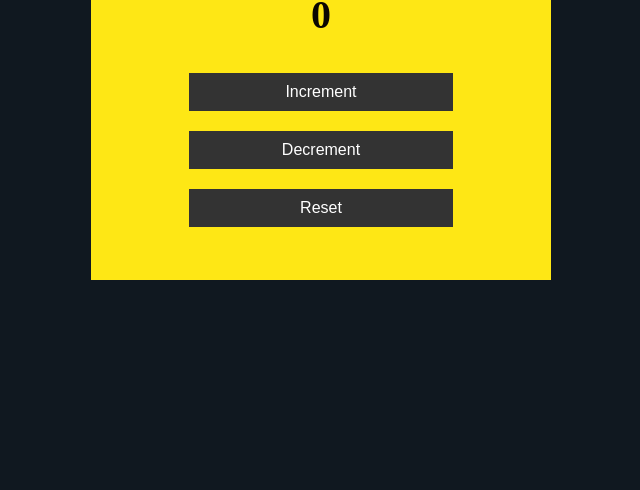
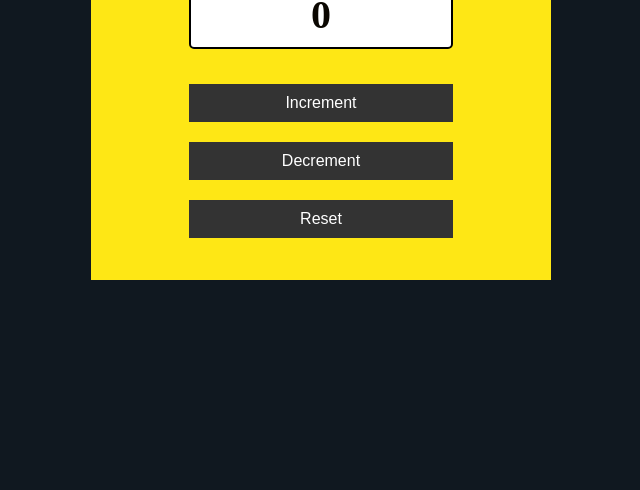
Before and after one commit to MahnoorGujjar/number-counter, a plain HTML site: page index.html in a window 1280 px wide. Shown: the part 310-800 px from the top of the page, without its empty margins (319-959 px from the left). Drawn offline with Linux system fonts and the light colour scheme.

Commit message:
Update styles.css

```diff
--- a/styles.css
+++ b/styles.css
@@ -1,11 +1,11 @@
-*{
+* {
     margin: 0;
     padding: 0;
     box-sizing: border-box;
     text-transform: capitalize;
+}
 
-}
-body{
+body {
     background-color: #101820;
     display: flex;
     justify-content: center;
@@ -13,36 +13,50 @@ body{
     color: #fff;
     height: 100vh;
 }
-.main{
+
+.main {
     width: 460px;
     height: 380px;
     text-align: center;
-   display: flex;
-   justify-content: center;
-   align-items: center;
-   background-color: #FEE715;
+    display: flex;
+    justify-content: center;
+    align-items: center;
+    background-color: #FEE715;
+}
 
-}
-h1{
+h1 {
     color: #333;
     font-weight: 800;
     font-size: 36px;
 }
+
 .box {
     text-align: center;
 }
+
 .value {
     font-size: 40px;
     font-weight: bold;
     margin-bottom: 30px;
     color: #0b0701;
+    width: 100%; /* Take full width of the parent container */
+    max-width: 460px; /* Ensure it doesn't exceed the width of the container */
+    height: 70px; /* Increased height */
+    display: flex;
+    justify-content: center;
+    align-items: center;
+    border: 2px solid black; /* Black border */
+    border-radius: 5px;
+    background-color: #fff;
 }
-.button{
+
+.button {
     display: flex;
     flex-direction: column;
     gap: 10px;
 }
-.btn{
+
+.btn {
     padding: 10px 20px;
     background-color: #333;
     color: #fff;
@@ -50,11 +64,12 @@ h1{
     cursor: pointer;
     font-size: 16px;
     margin: 5px 0;
+    width: 100%; /* Ensure button takes full width */
 }
+
 .btn:hover {
     background-color: #555;
 }
-
 
 /* Media Queries for Small Mobile Screens (320px) */
 @media screen and (max-width: 320px) {
```
